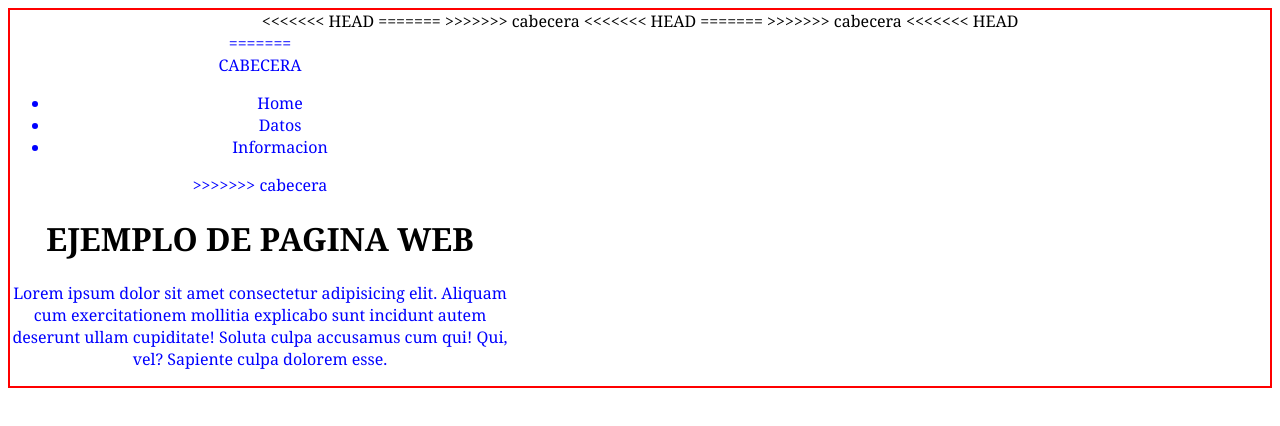
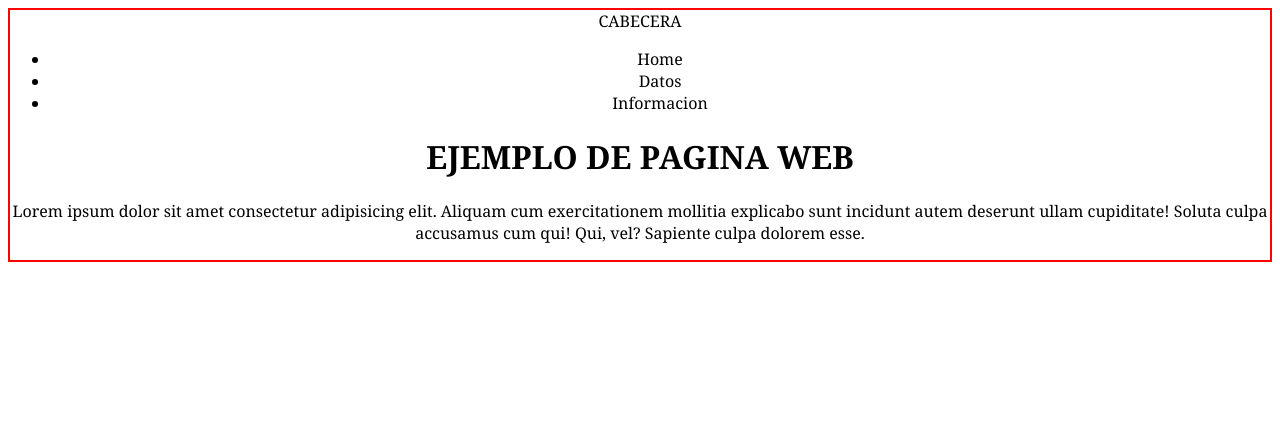
Before and after one commit to cristian3087/Emprendimientos, a plain HTML site: page index.html in a window 1280 px wide. Drawn offline with Linux system fonts and the light colour scheme.

Commit message:
Cambios a la pagina web
23/7/2020

```diff
--- a/index.html
+++ b/index.html
@@ -1,27 +1,17 @@
 <!DOCTYPE html>
-<<<<<<< HEAD
-<html lang="en">
-=======
 <html lang="es">
->>>>>>> cabecera
 <head>
     <meta charset="UTF-8">
     <meta name="viewport" content="width=device-width, initial-scale=1.0">
-    <title>Document</title>
-<<<<<<< HEAD
+    <title>Ejemplo GITHUB</title>
     <link rel="stylesheet" href="css/stylos.css">
-=======
->>>>>>> cabecera
     <style>
         .contenedor{
             text-align: center;
             width: 500px;
             color: blue;
-<<<<<<< HEAD
             background-color: grey;
-=======
             align-items: center;
->>>>>>> cabecera
 
         }
         .contenedor h1{
@@ -31,10 +21,7 @@
     </style>
 </head>
 <body>
-<<<<<<< HEAD
-    <main>
-        <div class="contenedor">
-=======
+
     <header>
         <div id='cabecera'>
                 CABECERA
@@ -48,9 +35,7 @@
         </nav>
     </header>
     <main>
-        <div class="contenedor">
-
->>>>>>> cabecera
+        <div class="cabecera">
             <h1>EJEMPLO DE PAGINA WEB</h1>
             <p>Lorem ipsum dolor sit amet consectetur adipisicing elit. Aliquam cum exercitationem mollitia explicabo sunt incidunt autem deserunt ullam cupiditate! Soluta culpa accusamus cum qui! Qui, vel? Sapiente culpa dolorem esse.</p>
         </div>
```
